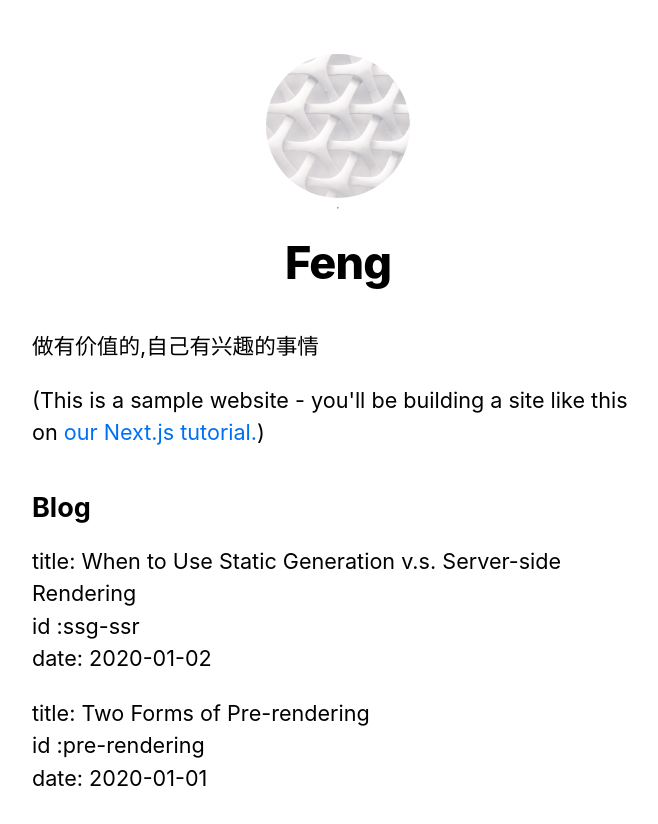
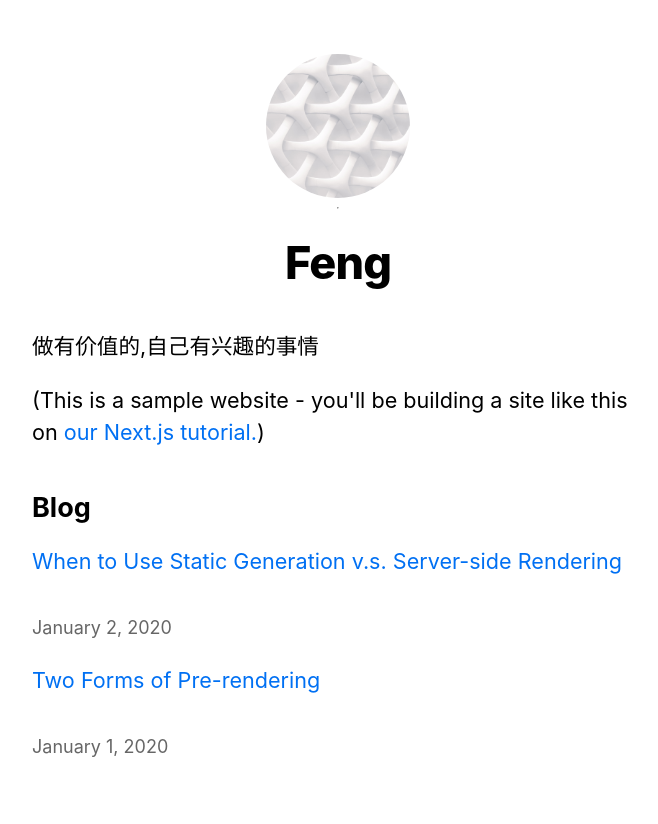
Before and after one commit to clifflee404/nextjs-blog-demo, a Next.js app: page / in a window 1280 px wide. Shown: the top 824 px of the page, without its empty margins (302-960 px from the left). Built offline with nearby package versions, Linux system fonts and the light colour scheme.

Commit message:
feat: home page add css and link to post detail

```diff
--- a/pages/index.js
+++ b/pages/index.js
@@ -4,6 +4,8 @@
 // import Link from 'next/link'
 import utilStyles from "../styles/utils.module.css"
 import { getSortedPostsData } from "../lib/posts"
+import Link from 'next/link'
+import Date from '../components/date'
 
 export async function getStaticProps() {
   console.log("---getStaticProps")
@@ -36,11 +38,14 @@
         <ul className={utilStyles.list}>
           {allPostsData.map(({ id, date, title }) => (
             <li className={utilStyles.listItem} key={id}>
-              title: {title}
+              <Link href={`/posts/${id}`}>{title}</Link>
               <br />
-              id :{id}
+              {/* id :{id} */}
               <br />
-              date: {date}
+              {/* date: {date} */}
+              <small className={utilStyles.lightText}>
+                <Date dateString={date}/>
+              </small>
             </li>
           ))}
         </ul>
```
